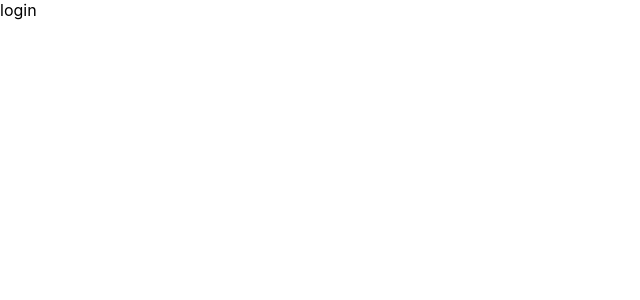
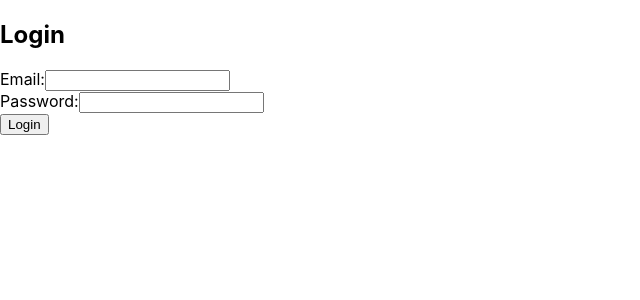
Before and after one commit to Matheusmeed/real-time-chat, a React (Create React App) app: page / in a window 1280 px wide. Shown: the top 300 px of the page, without its empty margins (0-640 px from the left). Built offline with nearby package versions, Linux system fonts and the light colour scheme.

Commit message:
feat: adding firebase login integration and form

```diff
--- a/package.json
+++ b/package.json
@@ -10,6 +10,7 @@
     "@types/node": "^16.18.79",
     "@types/react": "^18.2.54",
     "@types/react-dom": "^18.2.18",
+    "firebase": "^10.8.0",
     "react": "^18.2.0",
     "react-dom": "^18.2.0",
     "react-router-dom": "^6.22.0",
@@ -40,5 +41,8 @@
       "last 1 firefox version",
       "last 1 safari version"
     ]
+  },
+  "devDependencies": {
+    "@types/firebase": "^3.2.1"
   }
 }
--- /dev/null
+++ b/src/firebase.ts
@@ -0,0 +1,18 @@
+import { initializeApp } from 'firebase/app';
+import { Auth, getAuth, signInWithEmailAndPassword } from 'firebase/auth';
+
+const firebaseConfig = {
+  apiKey: 'AIzaSyBC6jBjiWuPgOU20mxNpxfXtkyPz4H1PL8',
+  authDomain: 'real-time-chat-cf084.firebaseapp.com',
+  projectId: 'real-time-chat-cf084',
+  storageBucket: 'real-time-chat-cf084.appspot.com',
+  messagingSenderId: '695778732695',
+  appId: '1:695778732695:web:bbb7ee97f3df3ceed497d2',
+};
+
+const app = initializeApp(firebaseConfig);
+const auth: Auth = getAuth(app);
+
+export type User = import('firebase/auth').User;
+
+export { auth, app, signInWithEmailAndPassword };
--- a/src/pages/Login/index.tsx
+++ b/src/pages/Login/index.tsx
@@ -1,5 +1,43 @@
-const Login = () => {
-  return <div>login</div>;
+import React, { useState } from 'react';
+import { auth, signInWithEmailAndPassword } from '../../firebase';
+
+const Login: React.FC = () => {
+  const [email, setEmail] = useState('');
+  const [password, setPassword] = useState('');
+
+  const handleLogin = async () => {
+    try {
+      await signInWithEmailAndPassword(auth, email, password);
+      console.log('Login bem-sucedido!');
+    } catch (error: any) {
+      console.error('Erro durante o login:', error.message);
+    }
+  };
+
+  return (
+    <div>
+      <h2>Login</h2>
+      <form>
+        <label>Email:</label>
+        <input
+          type='email'
+          value={email}
+          onChange={(e) => setEmail(e.target.value)}
+        />
+        <br />
+        <label>Password:</label>
+        <input
+          type='password'
+          value={password}
+          onChange={(e) => setPassword(e.target.value)}
+        />
+        <br />
+        <button type='button' onClick={handleLogin}>
+          Login
+        </button>
+      </form>
+    </div>
+  );
 };
 
 export default Login;
--- a/src/pages/Signup/index.tsx
+++ b/src/pages/Signup/index.tsx
@@ -1,5 +1,31 @@
-const Signup = () => {
-  return <div>signup</div>;
+import React, { useEffect, useState } from 'react';
+import { User, auth } from '../../firebase';
+
+const App: React.FC = () => {
+  const [user, setUser] = useState<User | null>(null);
+
+  useEffect(() => {
+    const unsubscribe = auth.onAuthStateChanged((authUser) => {
+      if (authUser) {
+        console.log(authUser);
+        setUser(authUser);
+      } else {
+        setUser(null);
+      }
+    });
+
+    return () => unsubscribe();
+  }, []);
+
+  return (
+    <div>
+      {user ? (
+        <p>Usuário autenticado: {user.email}</p>
+      ) : (
+        <p>Nenhum usuário autenticado</p>
+      )}
+    </div>
+  );
 };
 
-export default Signup;
+export default App;
```
Also changed, not shown: tsconfig.json (+2 -8 lines), 1 other file (tests, documents, lock files or other folders).
